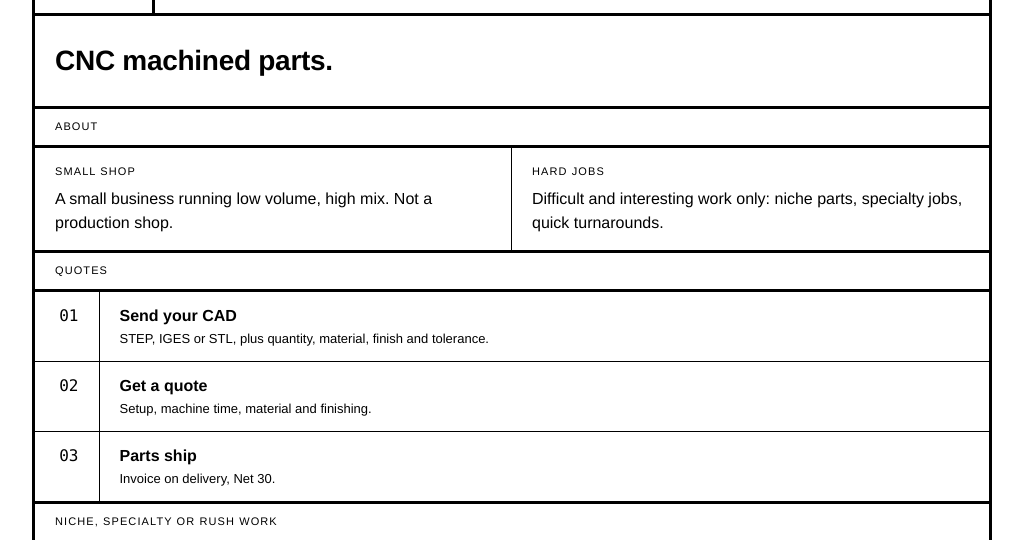
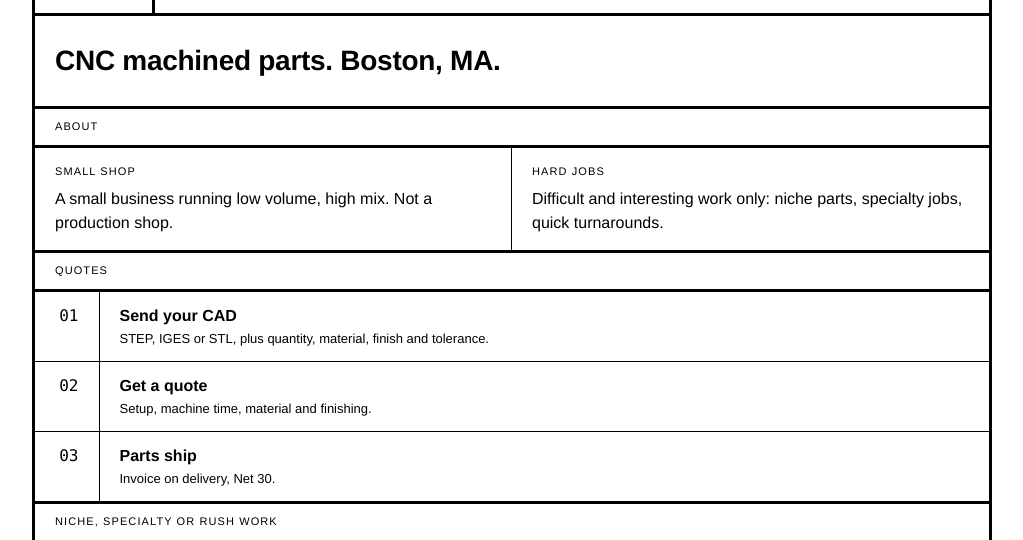
Before and after one commit to frankoooooooo/work-hard-tool-company, a plain HTML site: page index.html in a window 1280 px wide. Shown: the part 147-687 px from the top of the page, without its empty margins (128-1151 px from the left). Drawn offline with Linux system fonts and the light colour scheme.

Commit message:
Location

```diff
--- a/index.html
+++ b/index.html
@@ -51,7 +51,7 @@ footer{padding:10px 20px;font-size:11px;text-transform:uppercase;letter-spacing:
     <div class="name"><b>Work Hard Tool Company</b><small>Precision under pressure</small></div>
   </header>
 
-  <section class="lead">CNC machined parts.</section>
+  <section class="lead">CNC machined parts. Boston, MA.</section>
 
   <section id="about">
     <h2>About</h2>
```
